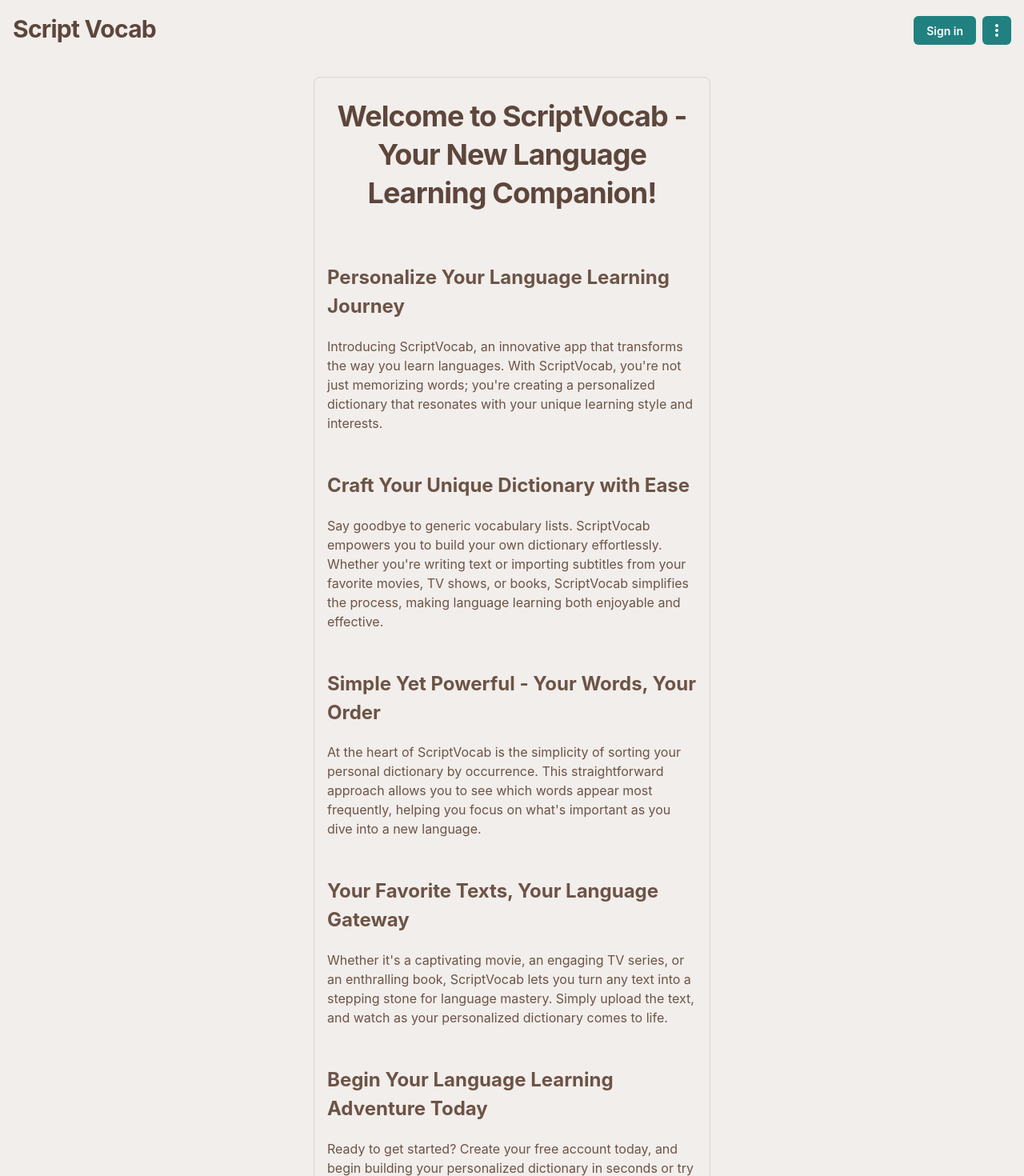
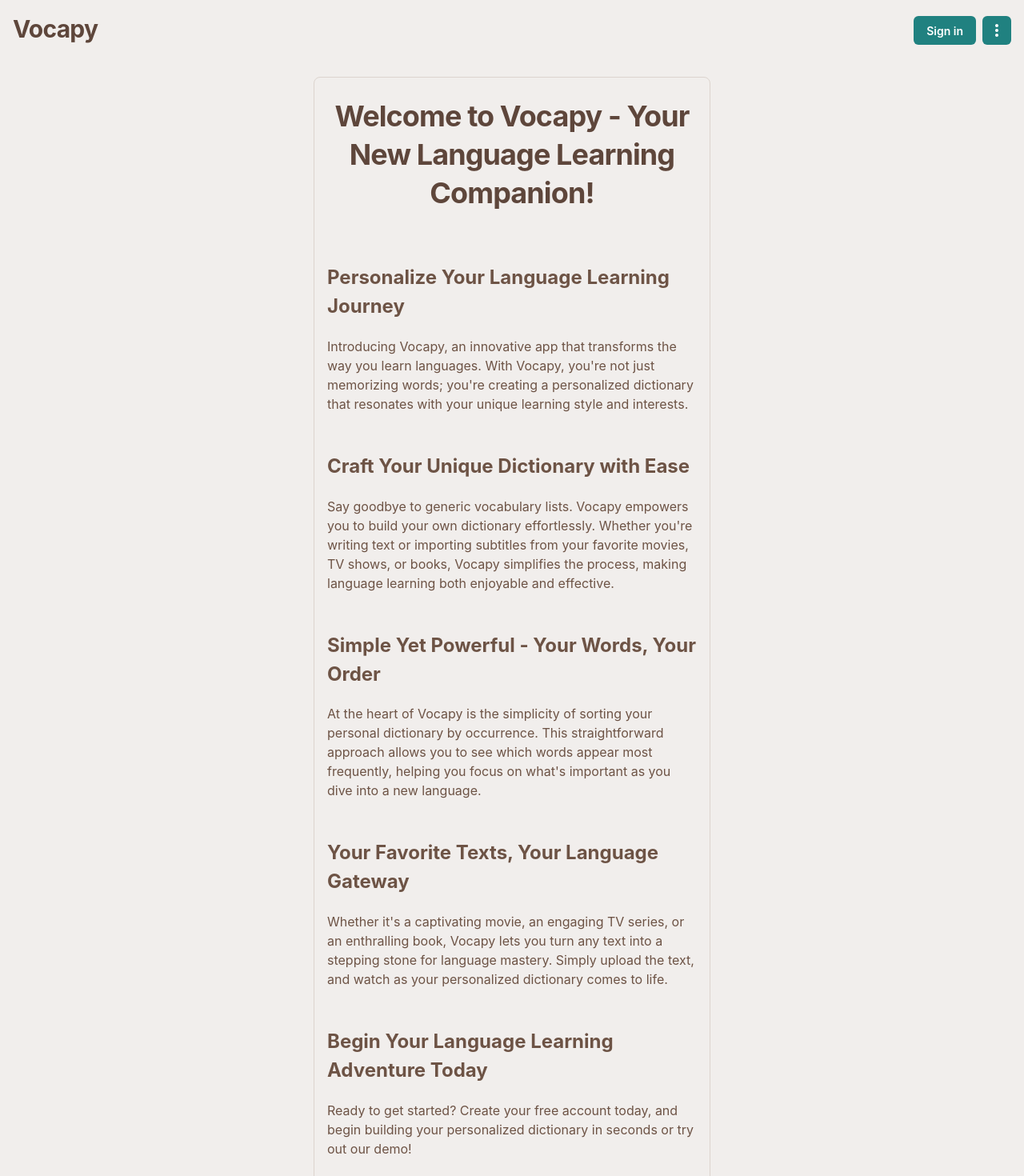
Before and after one commit to Kafelixon/ScribtVocabFrontend, a React (Vite) app: page / in a window 1280 px wide. Shown: the top 1470 px of the page at 80% size. Built offline with nearby package versions, Linux system fonts and the light colour scheme; no server answers.

Commit message:
Renamed all ScriptVocab to Vocapy

```diff
--- a/components/LandingPage.tsx
+++ b/components/LandingPage.tsx
@@ -20,14 +20,14 @@ export const LandingPage = () => {
           textAlign="center"
           sx={{ mb: 4, mt: 1 }}
         >
-          Welcome to ScriptVocab - Your New Language Learning Companion!
+          Welcome to Vocapy - Your New Language Learning Companion!
         </Typography>
 
         <section className="personalizeLearning">
           <h2>Personalize Your Language Learning Journey</h2>
           <p>
-            Introducing ScriptVocab, an innovative app that transforms the way
-            you learn languages. With ScriptVocab, you're not just memorizing
+            Introducing Vocapy, an innovative app that transforms the way
+            you learn languages. With Vocapy, you're not just memorizing
             words; you're creating a personalized dictionary that resonates with
             your unique learning style and interests.
           </p>
@@ -36,10 +36,10 @@ export const LandingPage = () => {
         <section className="uniqueDictionary">
           <h2>Craft Your Unique Dictionary with Ease</h2>
           <p>
-            Say goodbye to generic vocabulary lists. ScriptVocab empowers you to
+            Say goodbye to generic vocabulary lists. Vocapy empowers you to
             build your own dictionary effortlessly. Whether you're writing text
             or importing subtitles from your favorite movies, TV shows, or
-            books, ScriptVocab simplifies the process, making language learning
+            books, Vocapy simplifies the process, making language learning
             both enjoyable and effective.
           </p>
         </section>
@@ -47,7 +47,7 @@ export const LandingPage = () => {
         <section className="simplePowerful">
           <h2>Simple Yet Powerful - Your Words, Your Order</h2>
           <p>
-            At the heart of ScriptVocab is the simplicity of sorting your
+            At the heart of Vocapy is the simplicity of sorting your
             personal dictionary by occurrence. This straightforward approach
             allows you to see which words appear most frequently, helping you
             focus on what's important as you dive into a new language.
@@ -58,7 +58,7 @@ export const LandingPage = () => {
           <h2>Your Favorite Texts, Your Language Gateway</h2>
           <p>
             Whether it's a captivating movie, an engaging TV series, or an
-            enthralling book, ScriptVocab lets you turn any text into a stepping
+            enthralling book, Vocapy lets you turn any text into a stepping
             stone for language mastery. Simply upload the text, and watch as
             your personalized dictionary comes to life.
           </p>
@@ -78,7 +78,7 @@ export const LandingPage = () => {
           <h2>We're Here to Support Your Language Learning</h2>
           <p>
             Got questions or need assistance? Our dedicated support team is here
-            to ensure your language learning journey with ScriptVocab is smooth
+            to ensure your language learning journey with Vocapy is smooth
             and enjoyable. Reach out to me on linkedin at &nbsp;
             <a href="https://www.linkedin.com/in/piotrszkafel/">
               www.linkedin.com/in/piotrszkafel
--- a/components/TopMenu.tsx
+++ b/components/TopMenu.tsx
@@ -64,7 +64,7 @@ export function TopMenu() {
           textAlign="center"
           onClick={navigateToHome}
         >
-          Script Vocab
+          Vocapy
         </Typography>
       </Box>
       <Box
--- a/index.html
+++ b/index.html
@@ -4,7 +4,7 @@
     <meta charset="UTF-8" />
     <link rel="icon" type="image/svg+xml" href="/vite.svg" />
     <meta name="viewport" content="width=device-width, initial-scale=1.0" />
-    <title>Script Vocab</title>
+    <title>Vocapy</title>
   </head>
   <body>
     <div id="root"></div>
--- a/package.json
+++ b/package.json
@@ -1,5 +1,5 @@
 {
-  "name": "script-vocab-frontend",
+  "name": "vocapy-frontend",
   "private": true,
   "version": "0.0.0",
   "type": "module",
```
Also changed, not shown: 1 other file (tests, documents, lock files or other folders).
